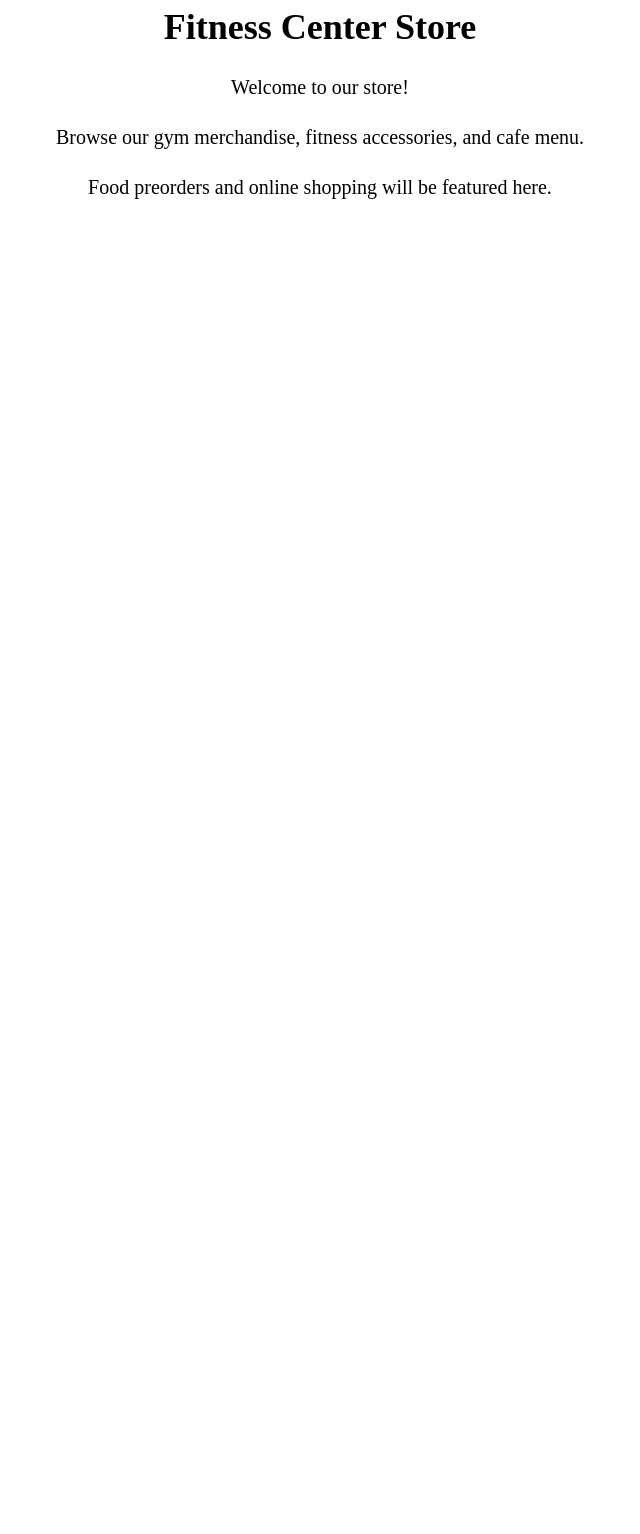
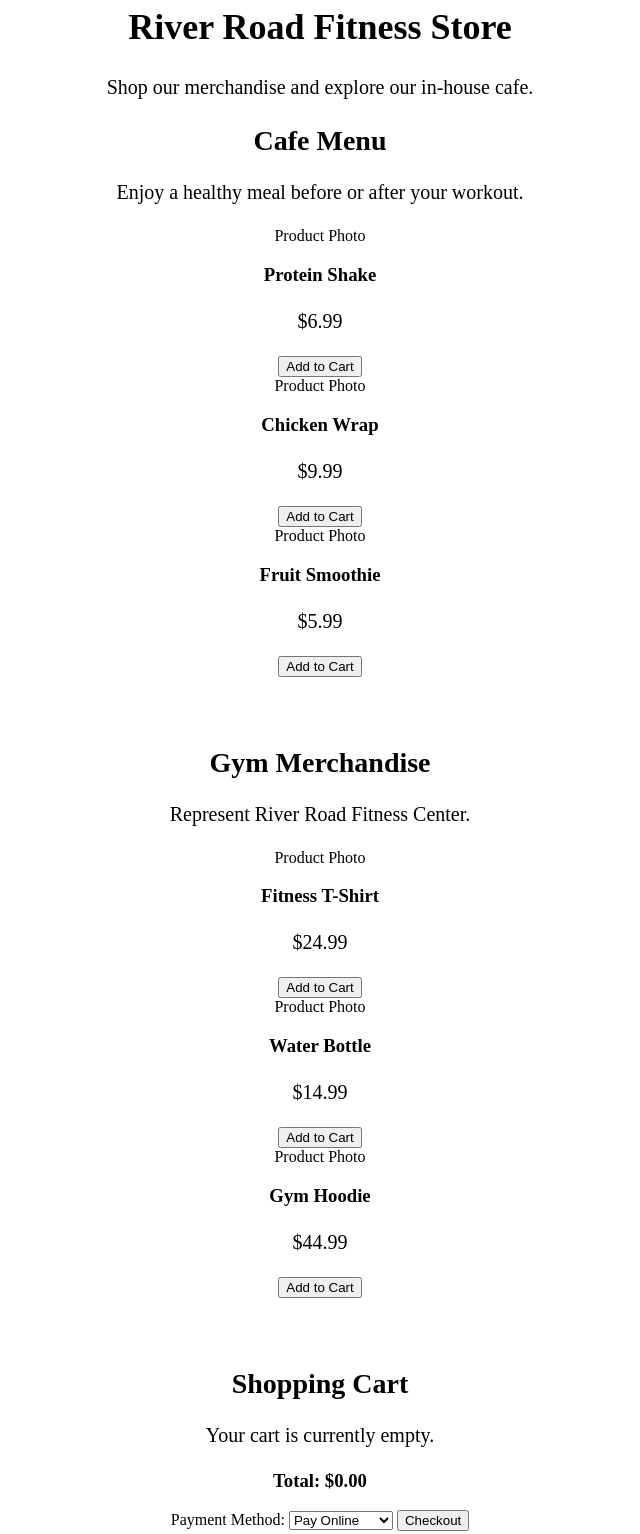
Before and after one commit to jpmtb/River-Road-Fitness, a plain HTML site: page store.html in a window 1280 px wide. Shown: the part 160-1694 px from the top of the page, without its empty margins (320-960 px from the left). Before the commit the page ends 800 px from the top, so only its background shows below. Drawn offline with Linux system fonts and the light colour scheme.

Commit message:
Update store title and enhance cafe section

```diff
--- a/store.html
+++ b/store.html
@@ -1,10 +1,11 @@
+
 <!DOCTYPE html>
 <html lang="en">
 <head>
     <meta charset="UTF-8">
     <meta name="viewport" content="width=device-width, initial-scale=1.0">
-    <title>Fitness Center Store - River Road Fitness</title>
-    <link rel="stylesheet" href="style.css">
+    <title>Store - River Road Fitness</title>
+    <link rel="stylesheet" href="style.css?v=4">
 </head>
 <body>
 
@@ -18,10 +19,89 @@
 </nav>
 
 <main>
-    <h1>Fitness Center Store</h1>
-    <p>Welcome to our store!</p>
-    <p>Browse our gym merchandise, fitness accessories, and cafe menu.</p>
-    <p>Food preorders and online shopping will be featured here.</p>
+
+    <h1>River Road Fitness Store</h1>
+    <p>Shop our merchandise and explore our in-house cafe.</p>
+
+    <!-- Cafe Section -->
+    <section>
+        <h2>Cafe Menu</h2>
+        <p>Enjoy a healthy meal before or after your workout.</p>
+
+        <div class="store-items">
+
+            <div class="product">
+                <div class="product-image">Product Photo</div>
+                <h3>Protein Shake</h3>
+                <p>$6.99</p>
+                <button>Add to Cart</button>
+            </div>
+
+            <div class="product">
+                <div class="product-image">Product Photo</div>
+                <h3>Chicken Wrap</h3>
+                <p>$9.99</p>
+                <button>Add to Cart</button>
+            </div>
+
+            <div class="product">
+                <div class="product-image">Product Photo</div>
+                <h3>Fruit Smoothie</h3>
+                <p>$5.99</p>
+                <button>Add to Cart</button>
+            </div>
+
+        </div>
+    </section>
+
+    <!-- Merchandise Section -->
+    <section>
+        <h2>Gym Merchandise</h2>
+        <p>Represent River Road Fitness Center.</p>
+
+        <div class="store-items">
+
+            <div class="product">
+                <div class="product-image">Product Photo</div>
+                <h3>Fitness T-Shirt</h3>
+                <p>$24.99</p>
+                <button>Add to Cart</button>
+            </div>
+
+            <div class="product">
+                <div class="product-image">Product Photo</div>
+                <h3>Water Bottle</h3>
+                <p>$14.99</p>
+                <button>Add to Cart</button>
+            </div>
+
+            <div class="product">
+                <div class="product-image">Product Photo</div>
+                <h3>Gym Hoodie</h3>
+                <p>$44.99</p>
+                <button>Add to Cart</button>
+            </div>
+
+        </div>
+    </section>
+
+    <!-- Shopping Cart Section -->
+    <section>
+        <h2>Shopping Cart</h2>
+        <p>Your cart is currently empty.</p>
+
+        <h3>Total: $0.00</h3>
+
+        <label for="payment">Payment Method:</label>
+
+        <select id="payment">
+            <option>Pay Online</option>
+            <option>Pay at Pickup</option>
+        </select>
+
+        <button class="checkout">Checkout</button>
+    </section>
+
 </main>
 
 </body>
```
